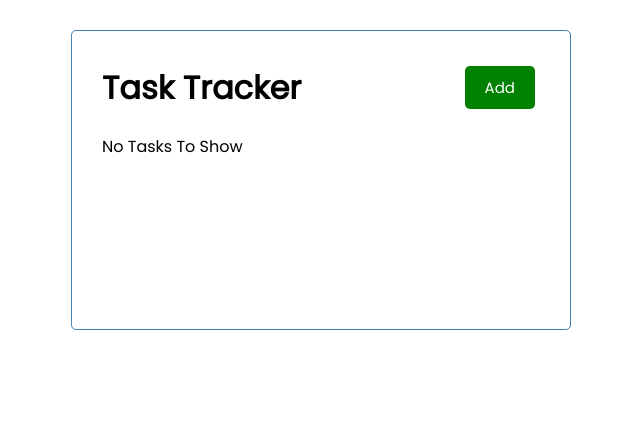
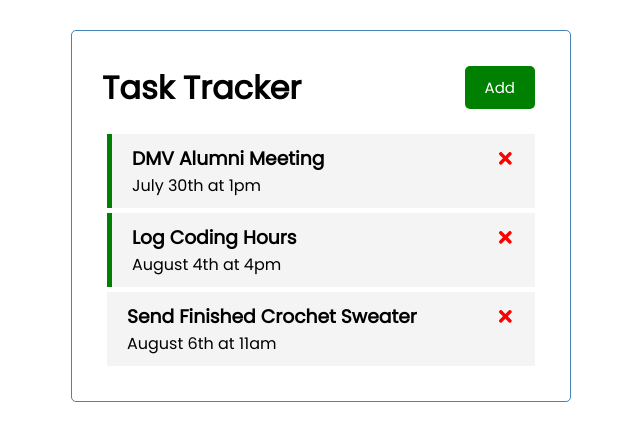
Before and after one commit to dcbeergoddess/react-task-tracker, a React (Create React App) app: page / in a window 1280 px wide. Shown: the top 440 px of the page, without its empty margins (319-959 px from the left). Built offline with nearby package versions, Linux system fonts and the light colour scheme; data requests are answered from the project's data file.

Commit message:
fetching data from server to display in UI

```diff
--- a/src/App.js
+++ b/src/App.js
@@ -8,14 +8,21 @@
   const [tasks, setTasks] = useState([]);
 
   useEffect(() => {
-    const fetchTasks = async () => {
-      const res = await fetch('http://localhost:5000/tasks')
-      const data = await res.json()
+    const getTasks = async () => {
+      const tasksFromServer = await fetchTasks()
+      setTasks(tasksFromServer)
+    }
 
-      console.log(data)
-    }
-    fetchTasks()
+    getTasks()
   }, []) //DEPENDENCY ARRAY
+
+  //FETCH TASK
+  const fetchTasks = async () => {
+    const res = await fetch('http://localhost:5000/tasks')
+    const data = await res.json()
+
+    return data
+  }
 
   //ADD TASK
   const addTask = (task) => {
```
